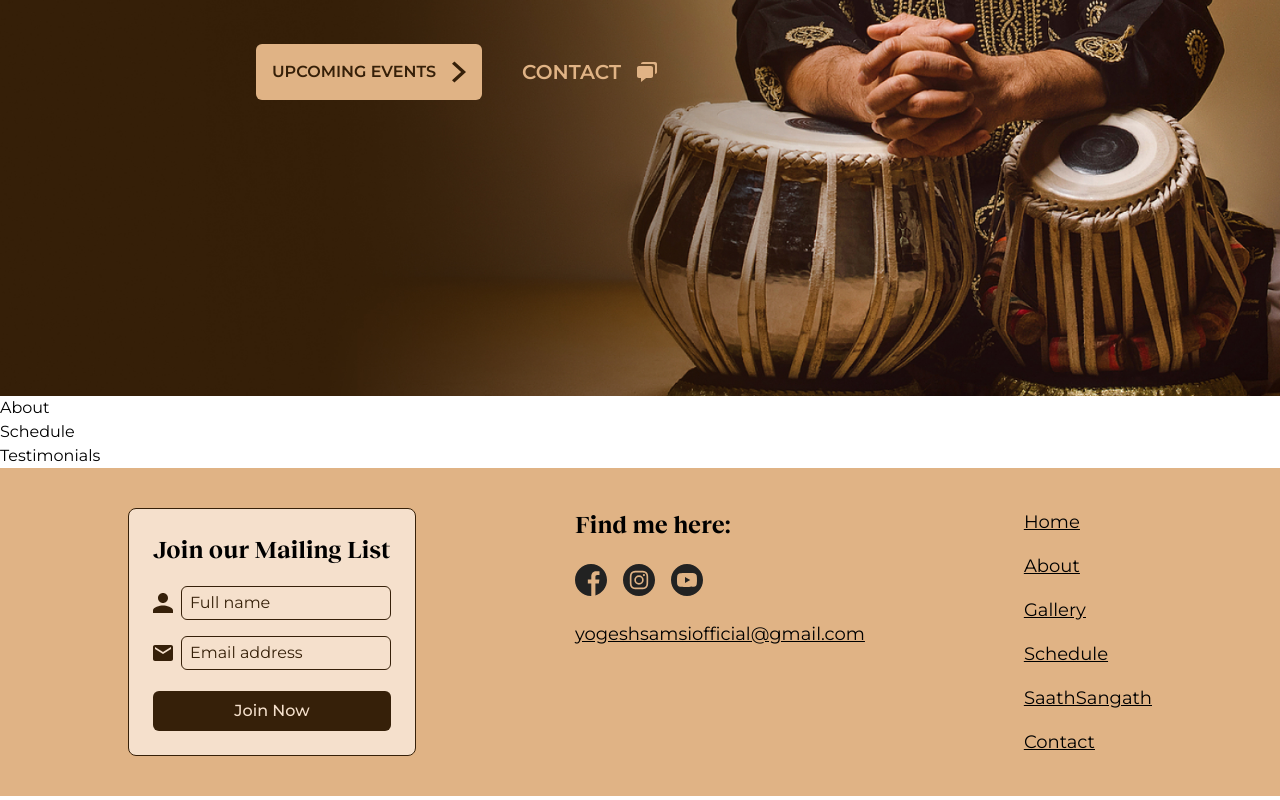
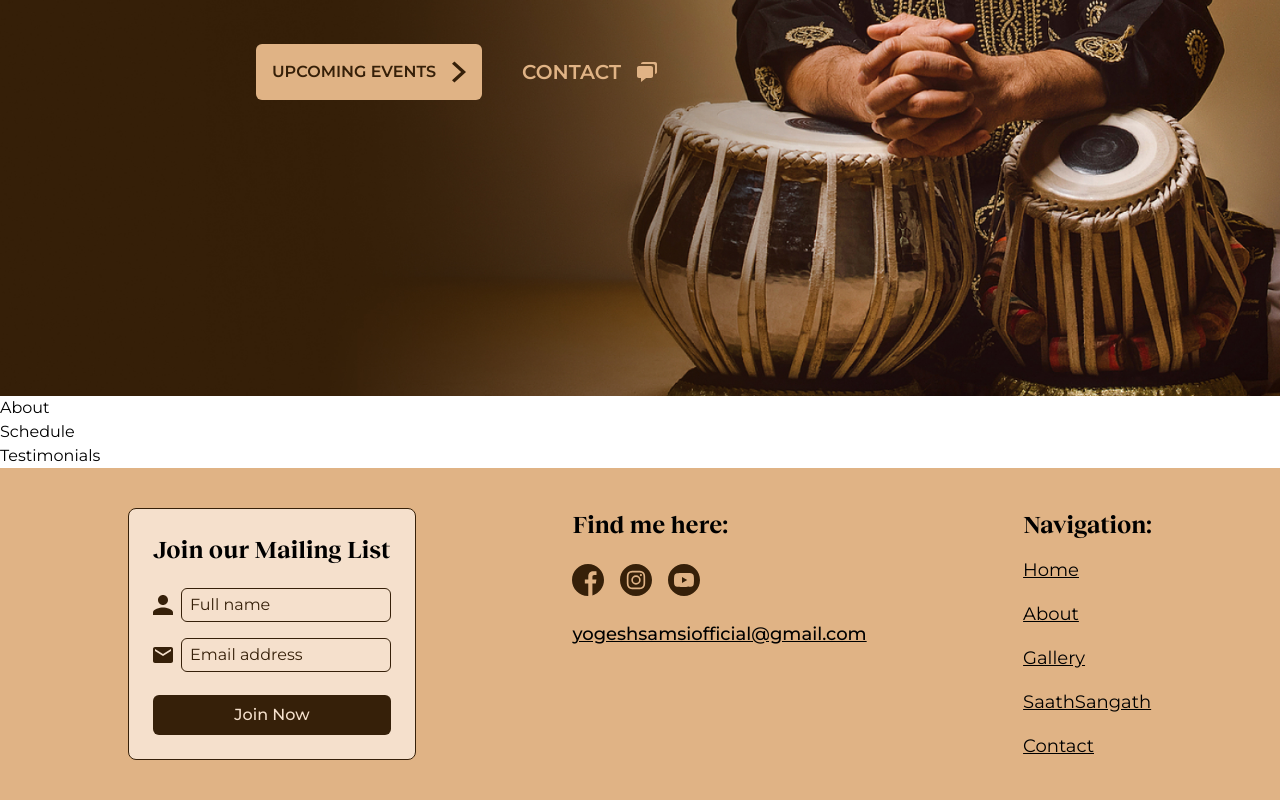
Before and after one commit to NeeshSamsi/yogeshsamsi-old, a Next.js app: page / in a window 1280 px wide. Shown: the part 484-1284 px from the top of the page. Built offline with nearby package versions, Linux system fonts and the light colour scheme; what tailwind-hamburgers would draw is missing.

Commit message:
feat: Finish styling

```diff
--- a/components/Footer/index.js
+++ b/components/Footer/index.js
@@ -11,38 +11,36 @@ const Footer = () => {
       <MailingList />
 
       <div className="flex flex-col space-y-6">
-        <h4 className="font-serif text-xl font-bold lg:text-2xl">
+        <h4 className="font-serif text-2xl font-bold lg:text-2xl">
           Find me here:
         </h4>
         <div className="flex space-x-4">
-          <Socials background="none" foreground="#222222" />
+          <Socials background="none" foreground="#362009" />
         </div>
         <a
-          className="text-base underline lg:text-lg"
+          className="text-base font-medium underline lg:text-lg"
           href="mailto:yogeshsamsiofficial@gmail.com"
         >
           yogeshsamsiofficial@gmail.com
         </a>
       </div>
 
-      <div className="flex flex-col space-y-4 text-base underline lg:text-lg">
+      <div className="flex flex-col space-y-4 text-base lg:text-lg">
+        <span className="block font-serif text-2xl font-bold">Navigation:</span>
         <Link href="/">
-          <a className="block">Home</a>
+          <a className="block underline">Home</a>
+        </Link>
+        <Link href="/about">
+          <a className="block underline">About</a>
+        </Link>
+        <Link href="/gallery">
+          <a className="block underline">Gallery</a>
         </Link>
         <Link href="/">
-          <a className="block">About</a>
+          <a className="block underline">SaathSangath</a>
         </Link>
-        <Link href="/">
-          <a className="block">Gallery</a>
-        </Link>
-        <Link href="/">
-          <a className="block">Schedule</a>
-        </Link>
-        <Link href="/">
-          <a className="block">SaathSangath</a>
-        </Link>
-        <Link href="/">
-          <a className="block">Contact</a>
+        <Link href="/contact">
+          <a className="block underline">Contact</a>
         </Link>
       </div>
     </footer>
```
